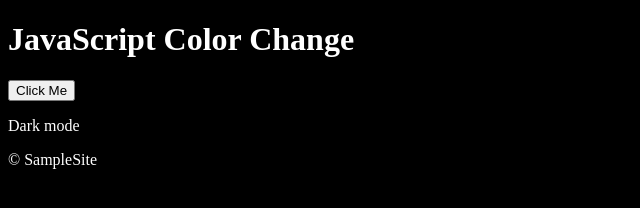
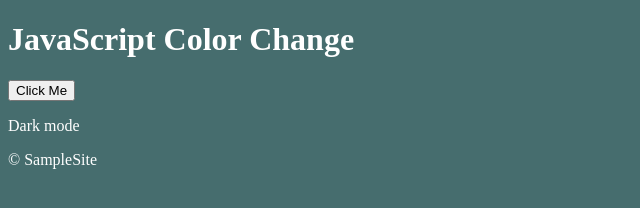
Before and after one commit to ShiraiKurumi/javascript_change_a, a plain HTML site: page index.html in a window 1280 px wide. Both pictures are taken after a click on the button "Click Me". Shown: the whole page, without its empty margins (0-640 px from the left). Drawn offline with Linux system fonts and the light colour scheme.

Commit message:
Change background color of .black class

```diff
--- a/style.css
+++ b/style.css
@@ -1,6 +1,6 @@
 @charset "UTF-8";
 
 .black {
-    background-color: #000;
+    background-color: #466d6e;
     color: #fff;
 }
```
